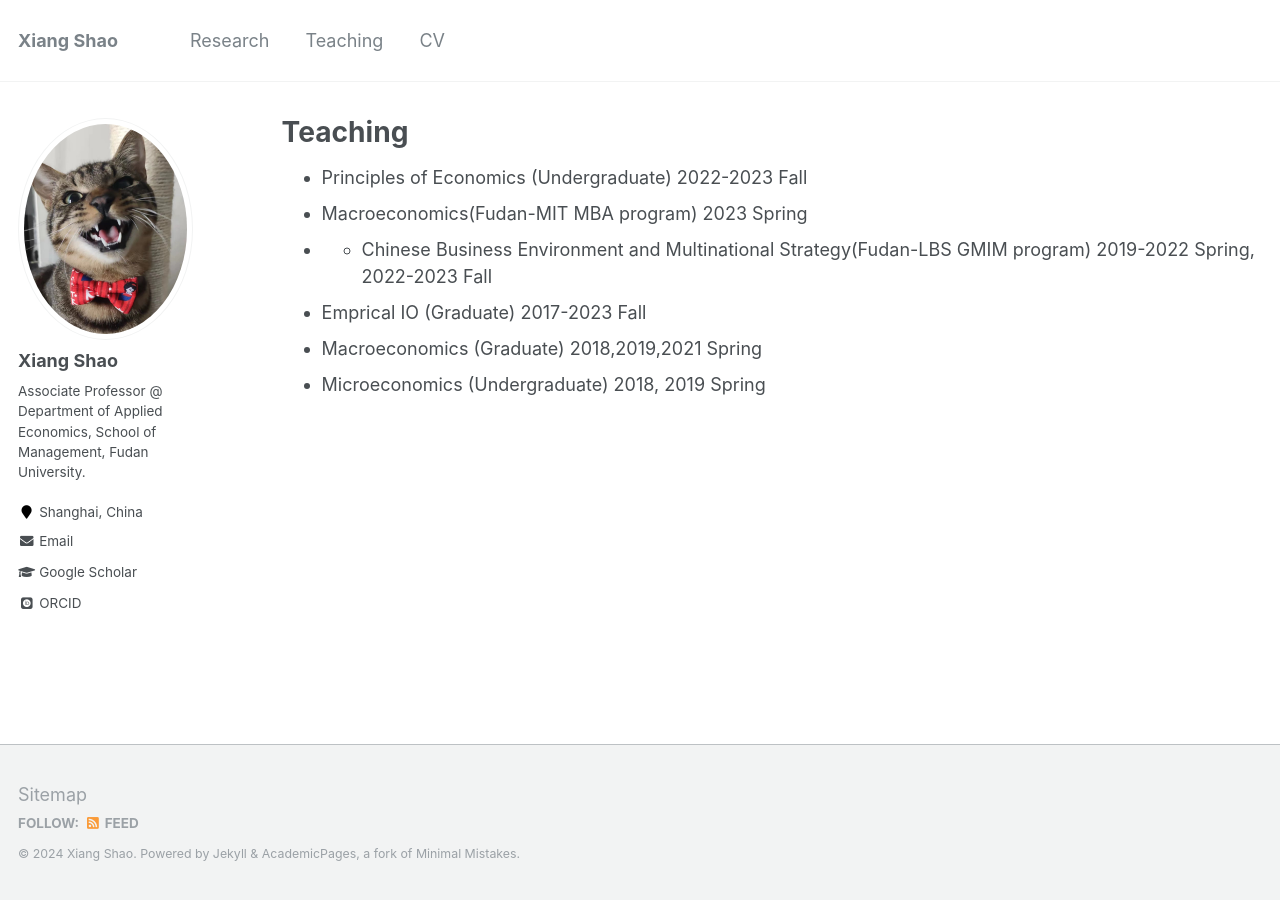
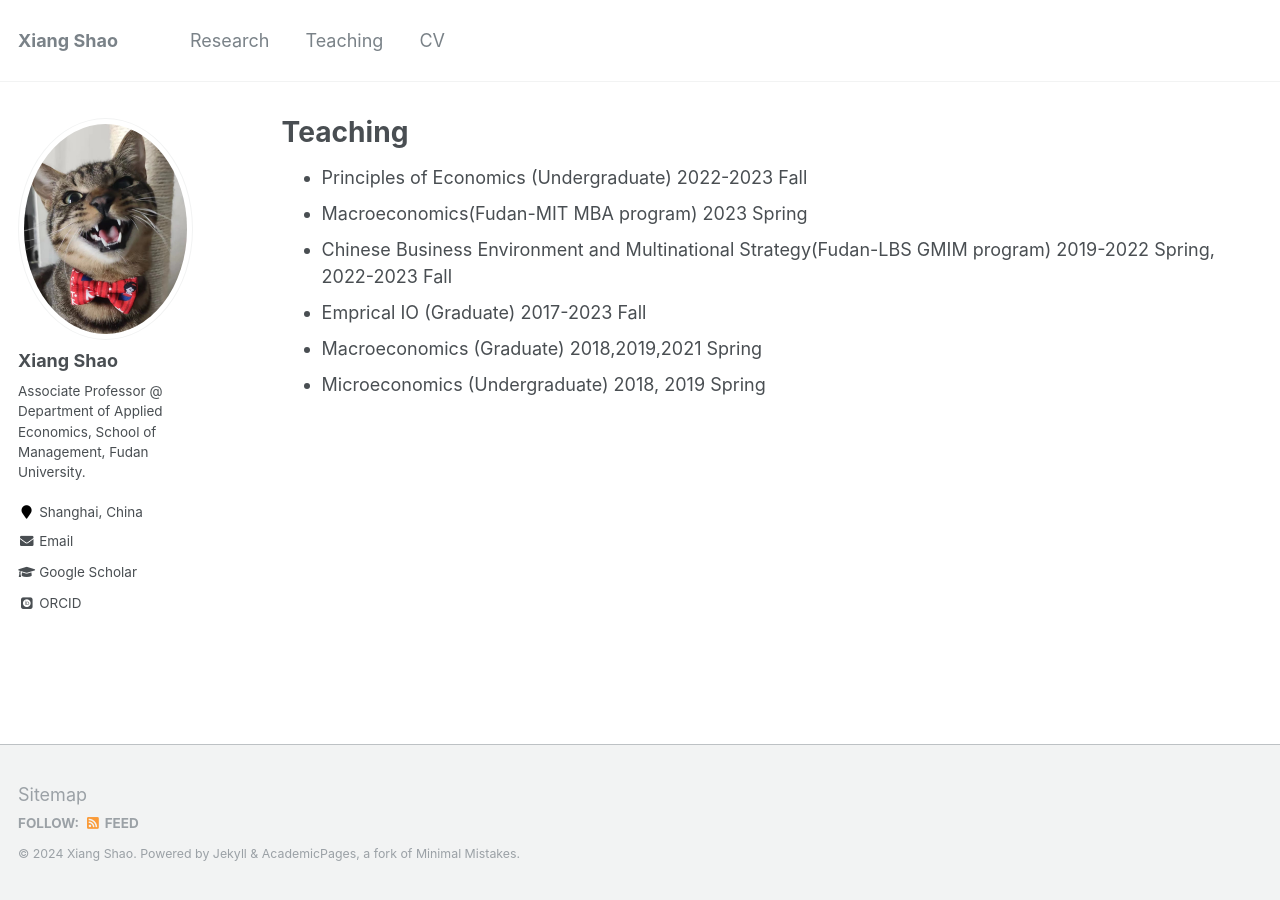
Before and after one commit to xiangshao/xiangshao.github.io, a Jekyll site: the page built from _pages/teaching.md, in a window 1280 px wide. Built offline with Jekyll 4.4.1, drawn with Linux system fonts in a browser that asks for light colours; some web fonts are replaced.

```diff
--- a/_pages/teaching.md
+++ b/_pages/teaching.md
@@ -6,7 +6,7 @@ author_profile: true
 ---
 * Principles of Economics (Undergraduate) 2022-2023 Fall
 * Macroeconomics(Fudan-MIT MBA program) 2023 Spring
-* * Chinese Business Environment and Multinational Strategy(Fudan-LBS GMIM program) 2019-2022 Spring, 2022-2023 Fall
+* Chinese Business Environment and Multinational Strategy(Fudan-LBS GMIM program) 2019-2022 Spring, 2022-2023 Fall
 * Emprical IO (Graduate) 2017-2023 Fall
 * Macroeconomics (Graduate) 2018,2019,2021 Spring
 * Microeconomics (Undergraduate) 2018, 2019 Spring
```
